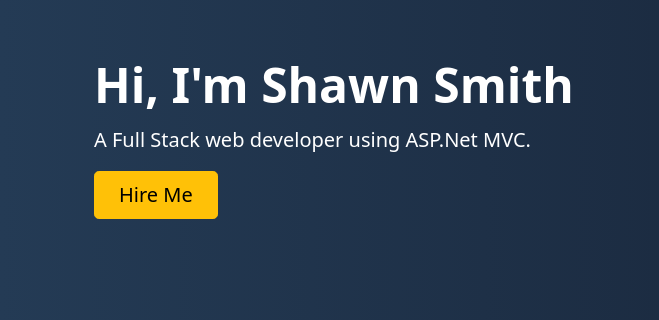
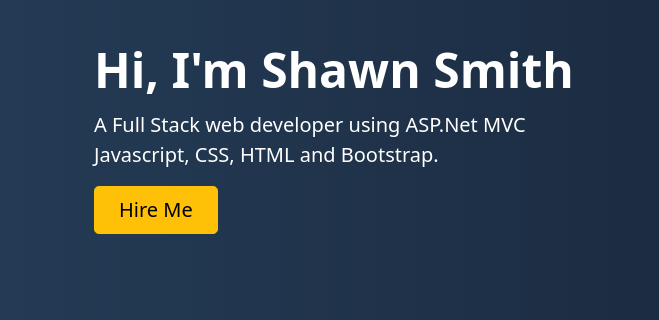
Before and after one commit to SLSmith64/FirstProject-6-23-2024, a plain HTML site: page Index.html in a window 1280 px wide. Shown: the part 152-472 px from the top of the page, 0-659 px from the left. Drawn offline with nearby package versions, Linux system fonts and the light colour scheme.

Commit message:
Added new subtitle text

```diff
--- a/Index.html
+++ b/Index.html
@@ -59,7 +59,7 @@
                 </div>
                 <div class="col-lg-6">
                     <h1 class="display-5 fw-bold lh-1 mb-3">Hi, I'm Shawn Smith </h1>
-                    <p class="lead">A Full Stack web developer using ASP.Net MVC.
+                    <p class="lead">A Full Stack web developer using ASP.Net MVC Javascript, CSS, HTML and Bootstrap.
                     </p>
                     <div class="d-grid gap-2 d-md-flex justify-content-md-start">
                         <button type="button" class="btn btn-warning btn-lg px-4 me-md-2">Hire Me</button>
```
